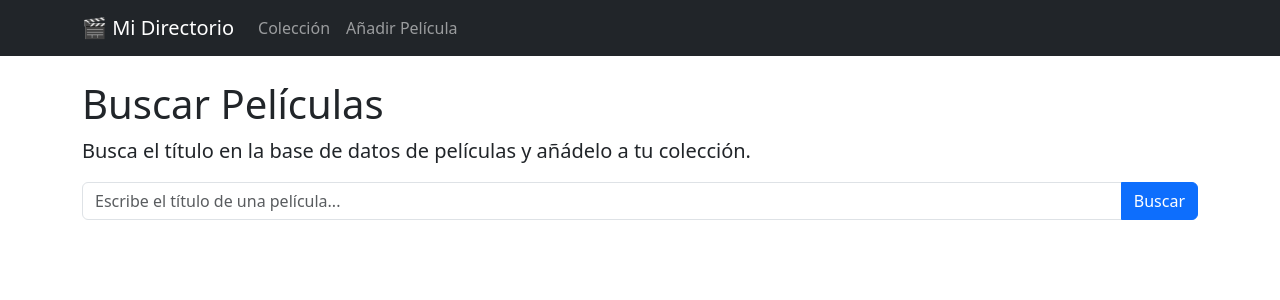
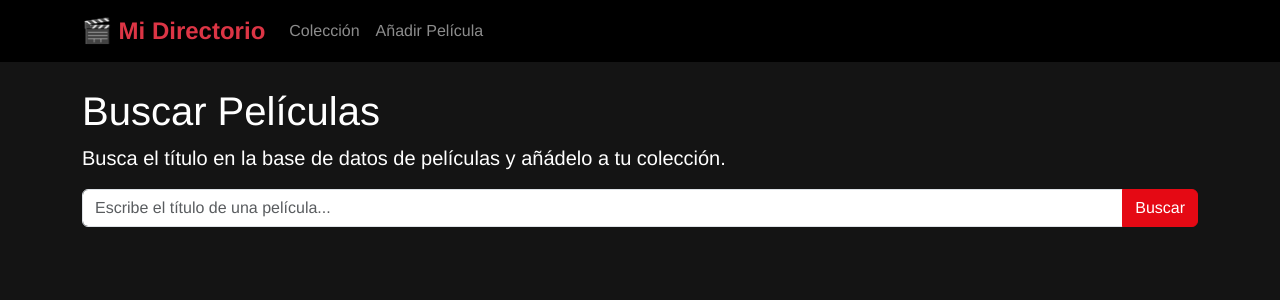
Before and after one commit to Manu316/Directorio_peliculas, a Django app: page /search/ in a window 1280 px wide. Shown: the top 300 px of the page. Run offline with Django 5.2, Linux system fonts and the light colour scheme.

Commit message:
Implementación inicial de CSS

```diff
--- a/config/settings.py
+++ b/config/settings.py
@@ -121,3 +121,5 @@ STATIC_URL = 'static/'
 # https://docs.djangoproject.com/en/5.2/ref/settings/#default-auto-field
 
 DEFAULT_AUTO_FIELD = 'django.db.models.BigAutoField'
+
+STATIC_URL = 'static/'
--- /dev/null
+++ b/movies/static/css/style.css
@@ -0,0 +1,41 @@
+/* Fondo casi negro */
+.bg-dark {
+    background-color: #141414 !important;
+}
+
+.bg-black-custom {
+    background-color: #000000 !important;
+    border-bottom: 1px solid #141414;
+}
+
+body {
+    font-family: 'Helvetica Neue', Helvetica, Arial, sans-serif;
+}
+
+/* Quita los bordes de las tarjetas */
+.card {
+    background-color: #141414;
+    border: none;
+    transition: transform 0.2s;
+}
+
+.card:hover {
+    transform: scale(1.05);
+    z-index: 10;
+}
+
+/* Estilo para los títulos de las películas */
+.card-title {
+    color: white;
+    font-size: 1.1rem;
+    font-weight: bold;
+}
+
+.btn-primary {
+    background-color: #E50914; /* Rojo Netflix */
+    border-color: #E50914;
+}
+.btn-primary:hover {
+    background-color: #B20710;
+    border-color: #B20710;
+}
--- a/movies/templates/movies/base.html
+++ b/movies/templates/movies/base.html
@@ -1,3 +1,4 @@
+{% load static %}
 <!DOCTYPE html>
 <html lang="es">
 <head>
@@ -6,11 +7,12 @@
     <title>Directorio de Películas - {% block title %}{% endblock %}</title>
 
     <link href="https://cdn.jsdelivr.net/npm/bootstrap@5.3.3/dist/css/bootstrap.min.css" rel="stylesheet">
+    <link rel="stylesheet" href="{% static 'css/style.css' %}">
 </head>
-<body>
-    <nav class="navbar navbar-expand-lg navbar-dark bg-dark">
+<body class="bg-dark text-white">
+    <nav class="navbar navbar-expand-lg navbar-dark bg-black-custom">
         <div class="container-fluid container">
-            <a class="navbar-brand" href="{% url 'list_movies' %}">🎬 Mi Directorio</a>
+            <a class="navbar-brand text-danger fs-4 fw-bold" href="{% url 'list_movies' %}">🎬 Mi Directorio</a>
             <button class="navbar-toggler" type="button" data-bs-toggle="collapse" data-bs-target="#navbarNav" aria-controls="navbarNav" aria-expanded="false" aria-label="Toggle navigation">
                 <span class="navbar-toggler-icon"></span>
             </button>
```
Also changed, not shown: movies/templates/movies/movie_detail.html (+12 -4 lines), movies/templates/movies/movie_list.html (+12 -17 lines), movies/templates/movies/movie_confirm_delete.html (renamed from movies/templates/movies/movie_confitm_delete.html).
